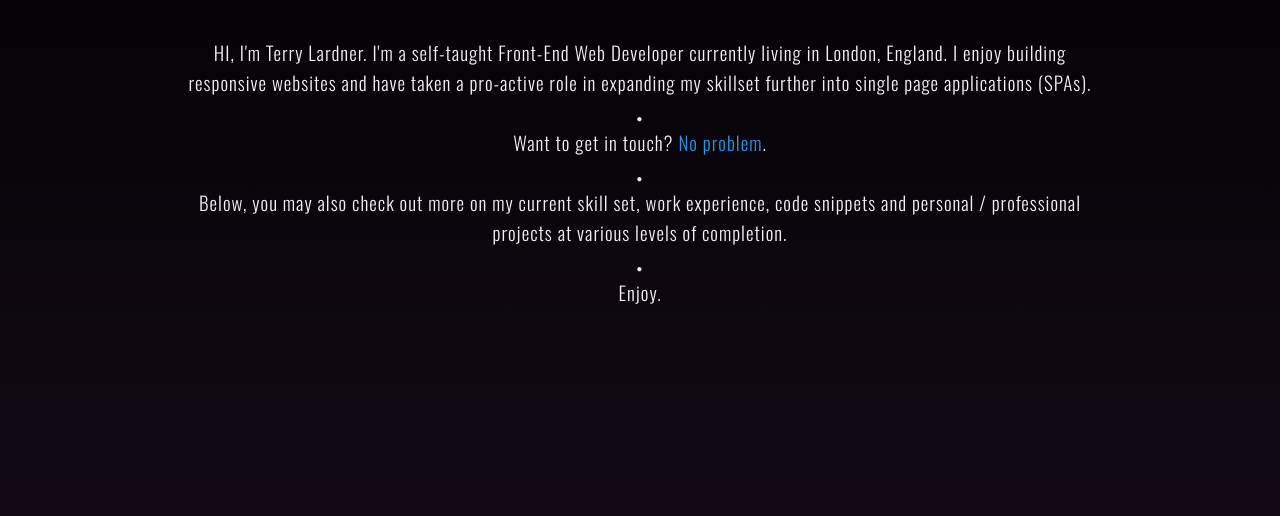
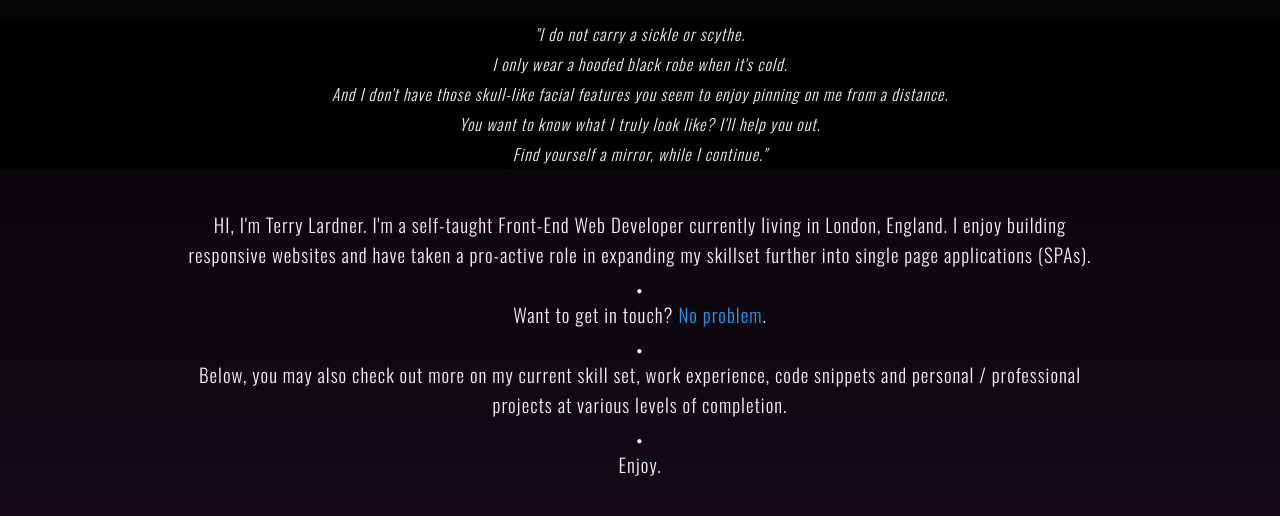
Before and after one commit to terry-lardner/portfolio, a website: page index.html in a window 1280 px wide. Shown: the part 284-800 px from the top of the page. Drawn offline with nearby package versions, Linux system fonts and the light colour scheme.

Commit message:
multibrowser support

```diff
--- a/index.html
+++ b/index.html
@@ -52,7 +52,7 @@
 	<section id="aboutViewport" class="section-main section-about">
 		<div class="lead">A small <span class="lead-alt-text">piece</span> of TRUTH.</div>
 			<i class="fa fa-user fa-3x"></i>
-			<p class="hide abIntro">
+			<p class="abIntro">
 				"I do not carry a sickle or scythe.<br>
 				I only wear a hooded black robe when it's cold.<br>
 				And I don't have those skull-like facial features you seem to enjoy pinning on me from a distance.<br>
```
